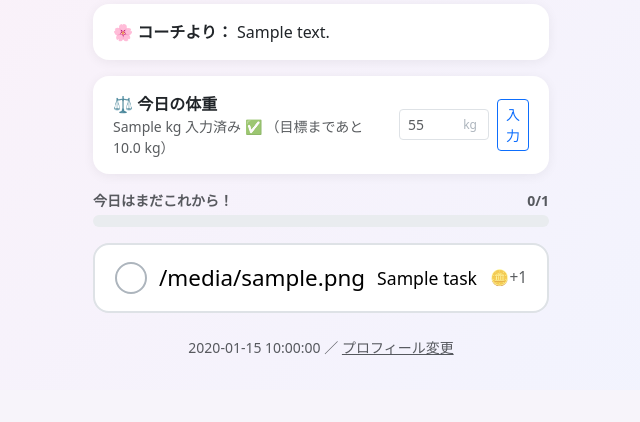
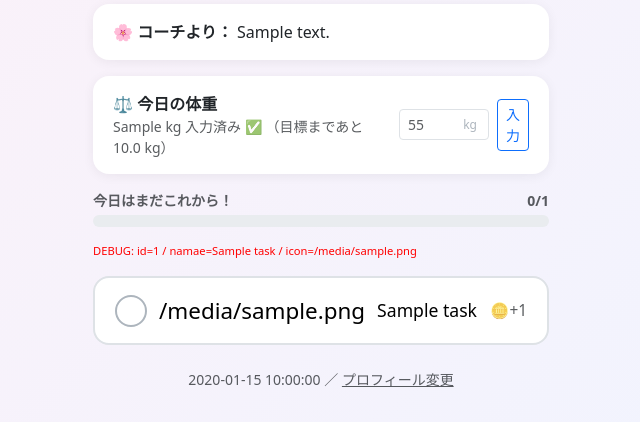
Before and after one commit to asumi-python/diet-coach, a Flask app: template templates/index.html in a window 1280 px wide. Shown: the part 520-942 px from the top of the page, without its empty margins (319-959 px from the left). Before the commit the page ends 875 px from the top, so only its background shows below. Run offline with Flask 3, Linux system fonts and the light colour scheme; the template is opened without the code that fills it: most values are stand-ins (such as "Sample title", 1, 10 or a date in 2020).

Commit message:
debug: タスクデータ確認用

```diff
--- a/templates/index.html
+++ b/templates/index.html
@@ -391,6 +391,7 @@
     <!-- タスク一覧 -->
     <div class="d-flex flex-column gap-3 mb-4">
         {% for task in tasks %}
+        <div style="font-size:0.7rem;color:red;">DEBUG: id={{ task.id }} / namae={{ task.namae }} / icon={{ task.icon }}</div>
         <form method="POST" action="/check/{{ task.id }}">
             <button type="submit" class="task-btn {{ 'done' if task.id in kanryo_ids else '' }}">
                 <div class="check-circle">
```
